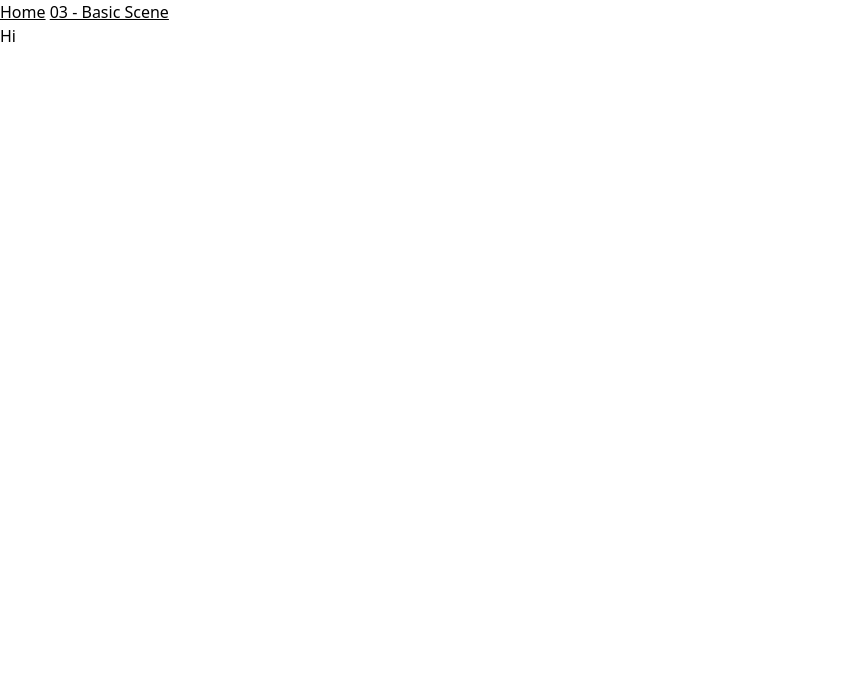
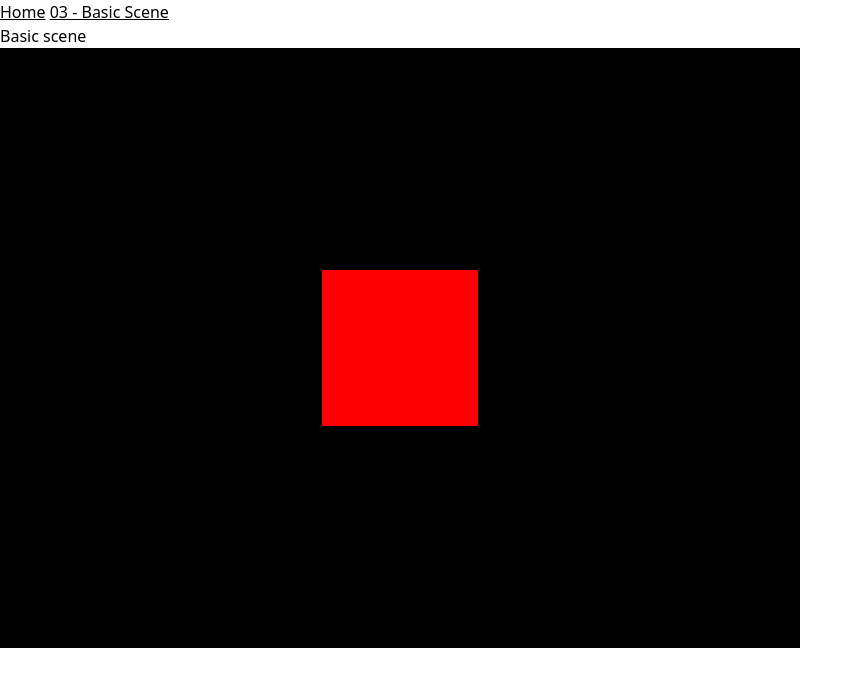
Before and after one commit to raulfdm/three.js-journey, an Astro site: page /lessons/03 in a window 1280 px wide. Shown: the whole page, without its empty margins (0-863 px from the left). Built offline with nearby package versions, Linux system fonts and the light colour scheme; Astro itself is replaced by a stand-in of ours.

Commit message:
add first scen

```diff
--- a/src/layouts/BaseLayout.astro
+++ b/src/layouts/BaseLayout.astro
@@ -18,6 +18,7 @@ export type Props = {
       <a href="/lessons/03">03 - Basic Scene</a>
     </nav>
     <slot />
+    <canvas></canvas>
   </body>
 </html>
 
--- a/src/pages/lessons/03.astro
+++ b/src/pages/lessons/03.astro
@@ -1,9 +1,9 @@
 ---
-import * as Three from "three";
 import BaseLayout from "../../layouts/BaseLayout.astro";
-console.log(Three);
 ---
 
 <BaseLayout title="03 - Basic scene">
-  <h1>Hi</h1>
+  <h1>Basic scene</h1>
+
+  <script src="./script.ts"></script>
 </BaseLayout>
--- /dev/null
+++ b/src/pages/lessons/script.ts
@@ -0,0 +1,34 @@
+import * as THREE from "three";
+
+const scene = new THREE.Scene();
+
+const redCubeGeometry = new THREE.BoxGeometry(1, 1, 1);
+const redMaterial = new THREE.MeshBasicMaterial({ color: "red" });
+
+const cube = new THREE.Mesh(redCubeGeometry, redMaterial);
+
+// We need to add to the scene
+scene.add(cube);
+
+const sizes = {
+  width: 800,
+  height: 600,
+  get aspectRatio() {
+    return sizes.width / sizes.height;
+  },
+};
+
+const camera = new THREE.PerspectiveCamera(75, sizes.aspectRatio);
+camera.position.z = 3;
+
+// We need to add a camera
+scene.add(camera);
+
+const renderer = new THREE.WebGLRenderer({
+  canvas: document.querySelector("canvas") as HTMLCanvasElement,
+});
+
+renderer.setSize(sizes.width, sizes.height);
+
+// Render things in the canvas
+renderer.render(scene, camera);
```
